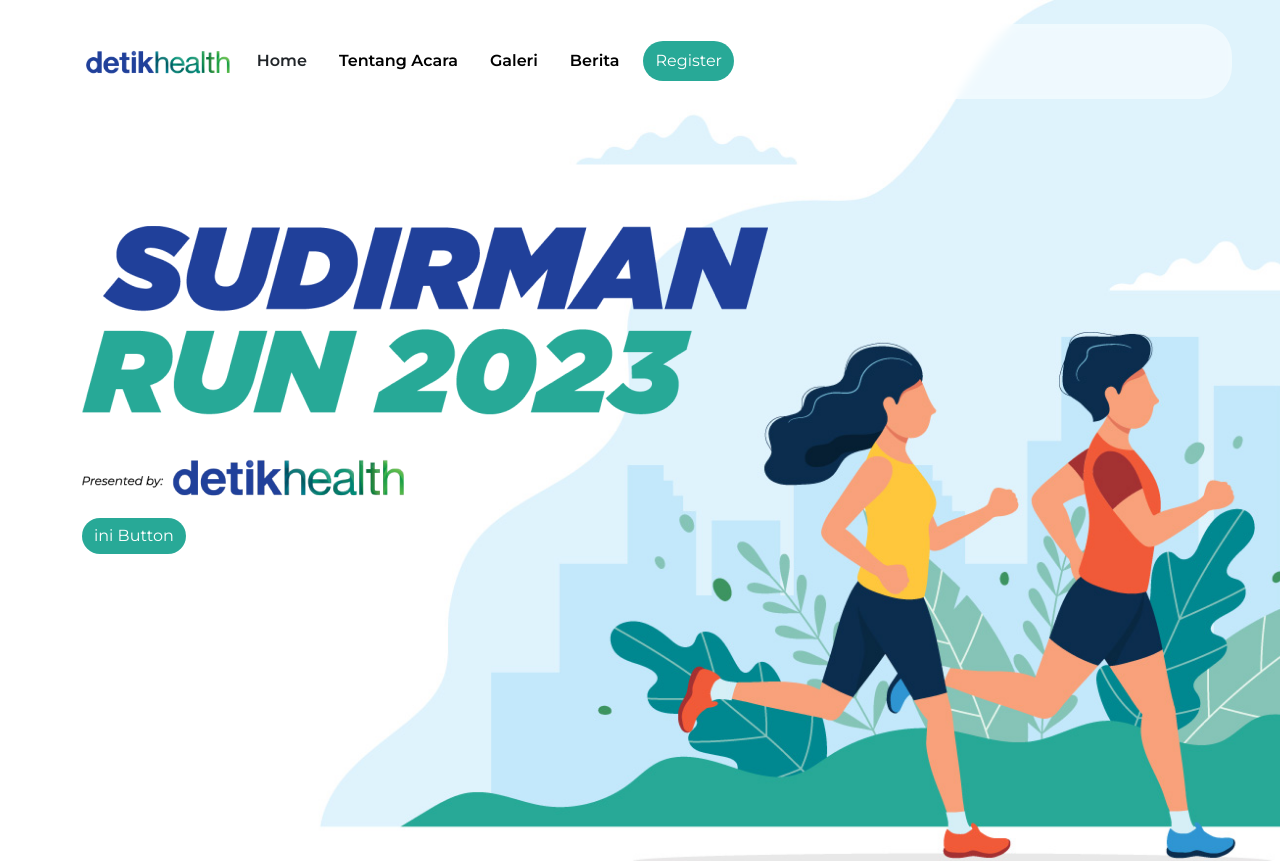
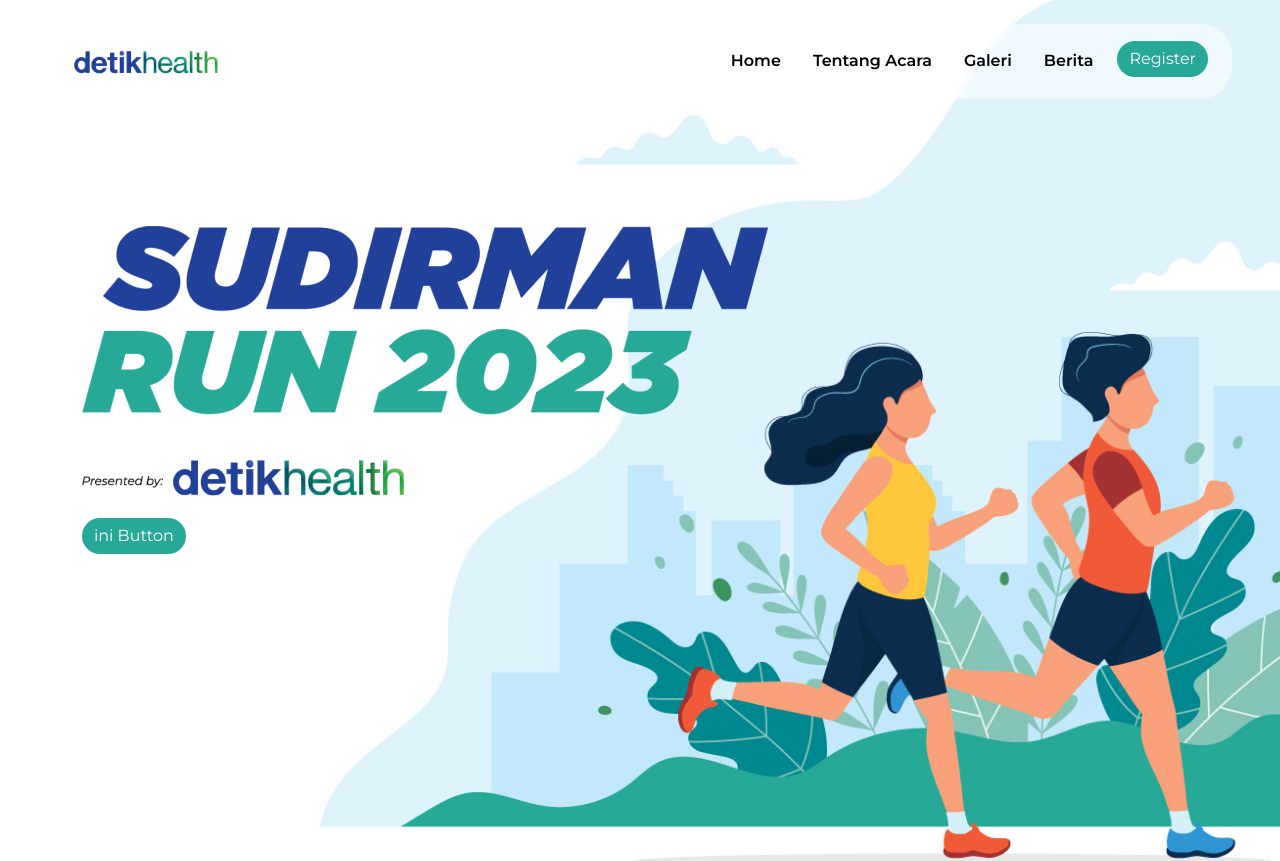
Before and after one commit to dindarosalin/Detikcom_FrontendDesignAssignment_dindarosalin, a React (Vite) app: page / in a window 1280 px wide. Shown: the top 861 px of the page. Built offline with nearby package versions, Linux system fonts and the light colour scheme.

Commit message:
update header

```diff
--- a/src/components/header.jsx
+++ b/src/components/header.jsx
@@ -4,23 +4,20 @@
 import * as Icon from 'react-bootstrap-icons';
 
 const Header = () => {
-  const [activeTab, setActiveTab] = useState('home');
   const [expanded, setExpanded] = useState(false);
 
-  const handleTabChange = (tab) => {
-    setActiveTab(tab);
-    setExpanded(false); // Menutup navbar saat tab dipilih
+  const handleTabChange = () => {
+    setExpanded(false);
   };
 
   return (
     <Container className='mx-5'>
       <Navbar
-        expand="sm"
+        expand="md"
         collapseOnSelect
         expanded={expanded}
-        className="justify-content-between rounded-5 mt-4 px-4 d-flex align-items-center fixed-top headnav mx-5 py-3"
+        className="justify-content-between rounded-5 mt-4 px-4 d-inline-flex align-items-center fixed-top headnav mx-5 py-3"
       >
-        <Container>
           <Navbar.Brand href="/">
             <img src="assets/navbar-brand.png" alt="Navbar Brand" />
           </Navbar.Brand>
@@ -31,8 +28,8 @@
           >
             {expanded ? <Icon.X size={28} /> : <Icon.MenuButtonWide size={24} />}
           </Navbar.Toggle>
-          <Navbar.Collapse id="responsive-navbar-nav" className="justify-content-center text-center me-auto gap-3">
-            <Nav className="me-auto gap-3" activeKey={activeTab} onSelect={handleTabChange}>
+          <Navbar.Collapse id="responsive-navbar-nav" className=" justify-content-end text-center me-auto gap-3 ">
+            <Nav className="me-0 gap-3" onSelect={handleTabChange}>
               <Nav.Item>
                 <Nav.Link eventKey="home">Home</Nav.Link>
               </Nav.Item>
@@ -45,12 +42,14 @@
               <Nav.Item>
                 <Nav.Link eventKey="berita">Berita</Nav.Link>
               </Nav.Item>
-              <Nav.Item className='d-grid'>
+              <Nav.Item className='d-grid d-sm-block d-md-none'>
+                <Button className='rounded-pill'>Register</Button>
+              </Nav.Item>
+              <Nav.Item className='d-flex d-none d-md-block d-lg-block'>
                 <Button className='rounded-pill'>Register</Button>
               </Nav.Item>
             </Nav>
           </Navbar.Collapse>
-        </Container>
       </Navbar>
     </Container>
   );
--- a/src/components/styles/header.css
+++ b/src/components/styles/header.css
@@ -26,6 +26,5 @@
 
 .nav-item .nav-link.active {
   background-color: transparent;
-  color: inherit;
   border-bottom: none;
 }
```
